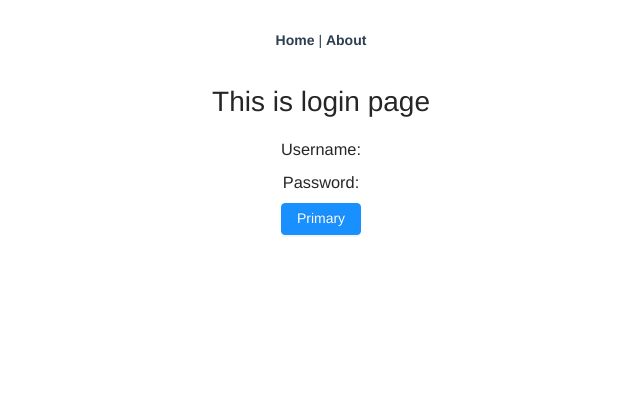
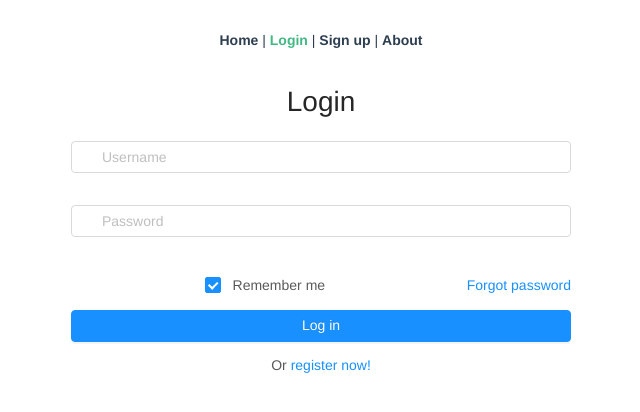
Before and after one commit to quyenphamkhac/vue-aws-cognito, a Vue app: page /login in a window 1280 px wide. Shown: the top 412 px of the page, without its empty margins (319-959 px from the left). Built offline with nearby package versions, Linux system fonts and the light colour scheme.

Commit message:
jest test example

```diff
--- a/babel.config.js
+++ b/babel.config.js
@@ -1,9 +1,9 @@
 module.exports = {
   presets: ["@vue/app"],
-  plugins: [
-    [
-      "import",
-      { libraryName: "ant-design-vue", libraryDirectory: "es", style: true }
-    ]
-  ]
+  // plugins: [
+  //   [
+  //     "import",
+  //     { libraryName: "ant-design-vue", libraryDirectory: "es", style: true }
+  //   ]
+  // ]
 };
--- a/src/App.vue
+++ b/src/App.vue
@@ -2,6 +2,8 @@
   <div id="app">
     <div id="nav">
       <router-link to="/">Home</router-link> |
+      <router-link to="/login">Login</router-link> |
+      <router-link to="/sign-up">Sign up</router-link> |
       <router-link to="/about">About</router-link>
     </div>
     <router-view />
--- a/src/components/authorize/UserLogin.vue
+++ b/src/components/authorize/UserLogin.vue
@@ -1,13 +1,113 @@
 <template>
   <div class="user-login">
-    <h3>Username:</h3>
-    <h3>Password:</h3>
-    <a-button type="primary">Primary</a-button>
+    <a-form
+      id="components-form-demo-normal-login"
+      :form="form"
+      class="login-form"
+      @submit="handleSubmit"
+    >
+      <a-form-item>
+        <a-input
+          v-decorator="[
+            'userName',
+            {
+              rules: [
+                {
+                  required: true,
+                  message: 'Please input your username!'
+                }
+              ]
+            }
+          ]"
+          placeholder="Username"
+        >
+          <a-icon slot="prefix" type="user" style="color: rgba(0,0,0,.25)" />
+        </a-input>
+      </a-form-item>
+      <a-form-item>
+        <a-input
+          v-decorator="[
+            'password',
+            {
+              rules: [
+                {
+                  required: true,
+                  message: 'Please input your Password!'
+                }
+              ]
+            }
+          ]"
+          type="password"
+          placeholder="Password"
+        >
+          <a-icon slot="prefix" type="lock" style="color: rgba(0,0,0,.25)" />
+        </a-input>
+      </a-form-item>
+      <a-form-item>
+        <a-checkbox
+          v-decorator="[
+            'remember',
+            {
+              valuePropName: 'checked',
+              initialValue: true
+            }
+          ]"
+        >
+          Remember me
+        </a-checkbox>
+        <a class="login-form-forgot" href>Forgot password</a>
+        <a-button type="primary" html-type="submit" class="login-form-button">
+          Log in
+        </a-button>
+        Or <a href>register now!</a>
+      </a-form-item>
+    </a-form>
   </div>
 </template>
 
 <script>
+import { Input, Form, Icon, Checkbox } from "ant-design-vue";
+import Vue from "vue";
+
+const FormItem = Form.Item;
+
+Vue.component(Input.name, Input);
+Vue.component(Form.name, Form);
+Vue.component(Icon.name, Icon);
+Vue.component(FormItem.name, FormItem);
+Vue.component(Checkbox.name, Checkbox);
+
 export default {
-  name: "user-login"
+  name: "user-login",
+  beforeCreate() {
+    this.form = this.$form.createForm(this);
+  },
+  methods: {
+    handleSubmit(e) {
+      e.preventDefault();
+      this.form.validateFields((err, values) => {
+        if (!err) {
+          console.log("Received values of form: ", values);
+        }
+      });
+    }
+  }
 };
 </script>
+
+<style scoped>
+.user-login {
+  max-width: 500px;
+  margin: 0 auto;
+}
+
+#components-form-demo-normal-login .login-form {
+  max-width: 300px;
+}
+#components-form-demo-normal-login .login-form-forgot {
+  float: right;
+}
+#components-form-demo-normal-login .login-form-button {
+  width: 100%;
+}
+</style>
--- a/src/main.js
+++ b/src/main.js
@@ -1,6 +1,7 @@
 import Vue from "vue";
 import App from "./App.vue";
 import router from "./router";
+import "ant-design-vue/dist/antd.css";
 import { Button } from "ant-design-vue";
 
 Vue.use(Button);
--- a/src/views/Login.vue
+++ b/src/views/Login.vue
@@ -1,6 +1,6 @@
 <template>
   <div class="login-view">
-    <h1>This is login page</h1>
+    <h1>Login</h1>
     <user-login />
   </div>
 </template>
```
Also changed, not shown: 2 other files (tests, documents, lock files or other folders).
